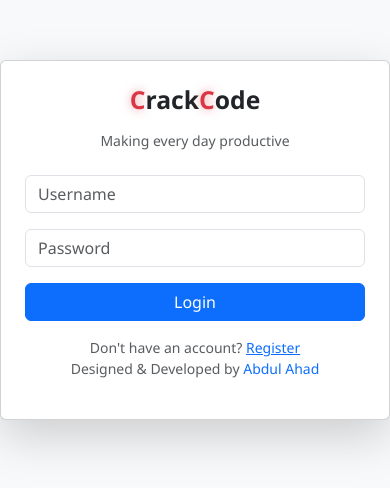
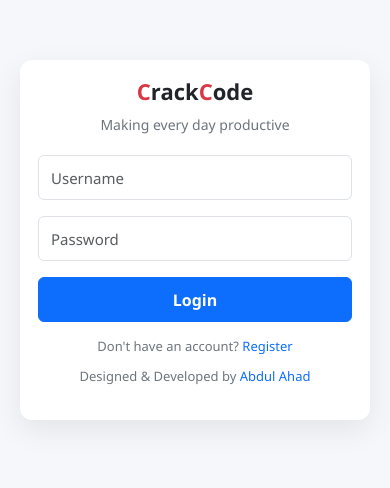
Before and after one commit to 0CrackCode0/CrackCode-AI-Chatbot, a React (Vite) app in the folder frontend/UI/: page / in a window 390 px wide. Shown: the part 182-670 px from the top of the page. Built offline with nearby package versions, Linux system fonts and the light colour scheme.

Commit message:
Improve responsive chat layout with mobile sidebar

```diff
--- a/frontend/UI/src/pages/Login.jsx
+++ b/frontend/UI/src/pages/Login.jsx
@@ -17,7 +17,6 @@ export default function Login() {
         setLoading(true);
 
         try {
-
             const response = await api.post("/login/", {
                 username,
                 password
@@ -36,22 +35,16 @@ export default function Login() {
     };
 
     return (
-        <div className="vh-100 d-flex justify-content-center align-items-center bg-light">
+        <div className="login-page">
 
-            <div className="card shadow-lg p-4" style={{ width: "420px" }}>
+            <div className="login-card">
 
-                <h2 className="text-center mb-3 fw-bold">
-                    <span style={{ color: "#dc3545", textShadow: "0 0 10px rgba(220,53,69,0.5)" }}>
-                        C
-                    </span>
-                    rack
-                    <span style={{ color: "#dc3545", textShadow: "0 0 10px rgba(220,53,69,0.5)" }}>
-                        C
-                    </span>
-                    ode
+                <h2 className="login-title">
+                    <span className="text-danger">C</span>rack
+                    <span className="text-danger">C</span>ode
                 </h2>
 
-                <p className="text-center text-muted small mb-4">
+                <p className="login-subtitle">
                     Making every day productive
                 </p>
 
@@ -89,22 +82,19 @@ export default function Login() {
 
                 </form>
 
-                <p className="text-center mt-3 small text-muted">
+                <p className="login-footer">
 
                     Don't have an account?{" "}
-                    <Link to="/register">
-                        Register
-                    </Link>
+                    <Link to="/register">Register</Link>
 
                     <br />
 
-                    <span>
+                    <span className="developer">
                         Designed & Developed by{" "}
                         <a
                             href="https://www.linkedin.com/in/0abdulahad0"
                             target="_blank"
                             rel="noopener noreferrer"
-                            className="text-decoration-none"
                         >
                             Abdul Ahad
                         </a>
--- a/frontend/UI/src/styles.css
+++ b/frontend/UI/src/styles.css
@@ -1,5 +1,5 @@
 /* ===========================
-   Global Reset
+   GLOBAL RESET
 =========================== */
 
 *,
@@ -14,18 +14,21 @@ html,
 body,
 #root {
     width: 100%;
+    max-width: 100%;
     height: 100%;
     overflow-x: hidden;
+    overscroll-behavior: none;
 }
 
 body {
     font-family: "Segoe UI", sans-serif;
     background: #f5f5f5;
     overflow-x: hidden;
+    touch-action: manipulation;
 }
 
 /* ===========================
-   Layout
+   CHAT LAYOUT
 =========================== */
 
 .chat-layout {
@@ -36,25 +39,24 @@ body {
 }
 
 /* ===========================
-   Sidebar
+   SIDEBAR
 =========================== */
 
 .sidebar {
     width: 280px;
     min-width: 280px;
     background: #212529;
-    color: #fff;
+    color: white;
     display: flex;
     flex-direction: column;
     padding: 20px;
     flex-shrink: 0;
     overflow: hidden;
-    transition: left .3s ease;
+    transition: left 0.3s ease;
     z-index: 1050;
 }
 
-/* Scrollbar */
-
+/* Sidebar scroll */
 .sidebar .overflow-auto {
     flex: 1;
     overflow-y: auto;
@@ -72,8 +74,7 @@ body {
     border-radius: 10px;
 }
 
-/* Chat Item */
-
+/* Chat items */
 .chat-item {
     display: flex;
     align-items: center;
@@ -86,12 +87,11 @@ body {
     border-radius: 12px;
 
     background: #343a40;
-
     color: white;
 
     cursor: pointer;
 
-    transition: .25s;
+    transition: 0.25s;
 }
 
 .chat-item:hover {
@@ -104,7 +104,7 @@ body {
 
 .chat-item button {
     opacity: 0;
-    transition: .2s;
+    transition: 0.2s;
 }
 
 .chat-item:hover button {
@@ -112,12 +112,13 @@ body {
 }
 
 /* ===========================
-   Chat Container
+   CHAT CONTAINER
 =========================== */
 
 .chat-container {
     flex: 1;
     min-width: 0;
+    /* 🔥 IMPORTANT FIX */
     width: 100%;
 
     display: flex;
@@ -127,7 +128,7 @@ body {
 }
 
 /* ===========================
-   Navbar
+   NAVBAR
 =========================== */
 
 .navbar-custom {
@@ -140,16 +141,15 @@ body {
     padding: 0 20px;
 
     background: white;
-
     border-bottom: 1px solid #ddd;
 
     flex-shrink: 0;
 
-    box-shadow: 0 2px 8px rgba(0, 0, 0, .05);
+    box-shadow: 0 2px 8px rgba(0, 0, 0, 0.05);
 }
 
 /* ===========================
-   Messages
+   MESSAGES AREA
 =========================== */
 
 .messages-area {
@@ -158,49 +158,41 @@ body {
     overflow-y: auto;
     overflow-x: hidden;
 
-    padding: 20px;
+    padding: 15px;
 
     background: #f5f5f5;
+
+    min-width: 0;
 }
 
 /* ===========================
-   Message Bubble
+   MESSAGE BUBBLE
 =========================== */
 
 .message-bubble {
-
-    max-width: 70%;
+    max-width: 75%;
+    width: fit-content;
 
     padding: 15px;
-
     border-radius: 16px;
 
+    font-size: 15px;
     line-height: 1.6;
-
-    font-size: 15px;
 
     overflow-wrap: anywhere;
     word-break: break-word;
+
+    white-space: pre-wrap;
 }
 
+/* AI/USER content safety */
 .message-bubble * {
     max-width: 100%;
     overflow-wrap: anywhere;
     word-break: break-word;
 }
 
-.message-bubble img {
-    max-width: 100%;
-    height: auto;
-    border-radius: 8px;
-}
-
-.message-bubble table {
-    display: block;
-    overflow-x: auto;
-    max-width: 100%;
-}
-
+/* Code block handling */
 .message-bubble pre {
     background: #1e1e1e;
     color: white;
@@ -214,40 +206,33 @@ body {
     white-space: pre-wrap;
 }
 
-/* ===========================
-   Welcome
-=========================== */
+/* Media safety */
+.message-bubble img {
+    max-width: 100%;
+    height: auto;
+    border-radius: 8px;
+}
 
-.welcome {
-    height: 100%;
-
-    display: flex;
-    align-items: center;
-    justify-content: center;
-
-    flex-direction: column;
-
-    text-align: center;
-
-    color: #555;
+.message-bubble table {
+    display: block;
+    max-width: 100%;
+    overflow-x: auto;
 }
 
 /* ===========================
-   Input
+   INPUT AREA
 =========================== */
 
 .chat-input {
     background: white;
-
     border-top: 1px solid #ddd;
-
     padding: 15px;
-
     flex-shrink: 0;
 }
 
 .input-group {
     width: 100%;
+    display: flex;
     flex-wrap: nowrap;
 }
 
@@ -256,37 +241,34 @@ body {
 }
 
 /* ===========================
-   Overlay
+   OVERLAY
 =========================== */
 
 .sidebar-overlay {
     position: fixed;
     inset: 0;
-    background: rgba(0, 0, 0, .45);
+    background: rgba(0, 0, 0, 0.45);
     z-index: 1040;
 }
 
 /* ===========================
-   Mobile
+   MOBILE VIEW
 =========================== */
 
 @media (max-width: 991px) {
 
     .sidebar {
-
         position: fixed;
-
         top: 0;
         left: -280px;
-
         width: 280px;
         max-width: 85%;
-
         height: 100dvh;
 
-        box-shadow: 0 0 25px rgba(0, 0, 0, .35);
+        box-shadow: 0 0 25px rgba(0, 0, 0, 0.35);
+        border-radius: 0 18px 18px 0;
 
-        border-radius: 0 18px 18px 0;
+        transition: left 0.3s ease;
     }
 
     .sidebar.open {
@@ -303,27 +285,17 @@ body {
         padding: 0 15px;
     }
 
-    .messages-area {
-        padding: 15px;
-    }
-
-    .chat-input {
-        padding: 12px;
-    }
-
     .message-bubble {
         max-width: 92%;
         font-size: 14px;
     }
-
 }
 
 /* ===========================
-   Desktop
+   DESKTOP VIEW
 =========================== */
 
 @media (min-width: 992px) {
-
     .sidebar {
         position: relative;
         left: 0;
@@ -332,5 +304,78 @@ body {
     .sidebar-overlay {
         display: none;
     }
+}
 
+/* ===========================
+   LOGIN PAGE
+=========================== */
+
+.login-page {
+    min-height: 100dvh;
+    display: flex;
+    justify-content: center;
+    align-items: center;
+    background: #f5f7fb;
+    padding: 20px;
 }
+
+.login-card {
+    width: 100%;
+    max-width: 420px;
+    background: white;
+    padding: 25px;
+    border-radius: 16px;
+    box-shadow: 0 10px 30px rgba(0, 0, 0, 0.08);
+}
+
+.login-title {
+    text-align: center;
+    font-weight: 700;
+    margin-bottom: 10px;
+}
+
+.login-subtitle {
+    text-align: center;
+    color: #6c757d;
+    font-size: 14px;
+    margin-bottom: 20px;
+}
+
+.login-card input {
+    height: 45px;
+    font-size: 15px;
+}
+
+.login-card button {
+    height: 45px;
+    font-weight: 600;
+}
+
+.login-footer {
+    text-align: center;
+    margin-top: 15px;
+    font-size: 13px;
+    color: #6c757d;
+}
+
+.login-footer a {
+    text-decoration: none;
+    font-weight: 500;
+}
+
+.developer {
+    display: block;
+    margin-top: 10px;
+}
+
+/* Mobile login */
+@media (max-width: 576px) {
+    .login-card {
+        padding: 18px;
+        border-radius: 12px;
+    }
+
+    .login-title {
+        font-size: 22px;
+    }
+}
```
Also changed, not shown: 4 other files (tests, documents, lock files or other folders).
